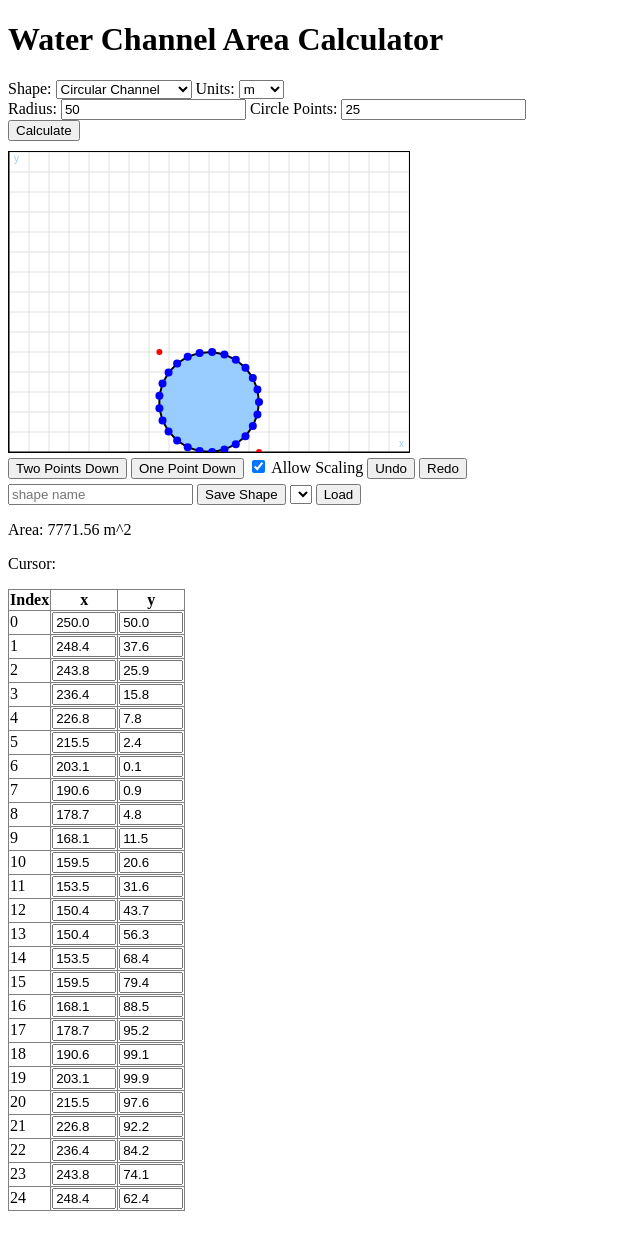
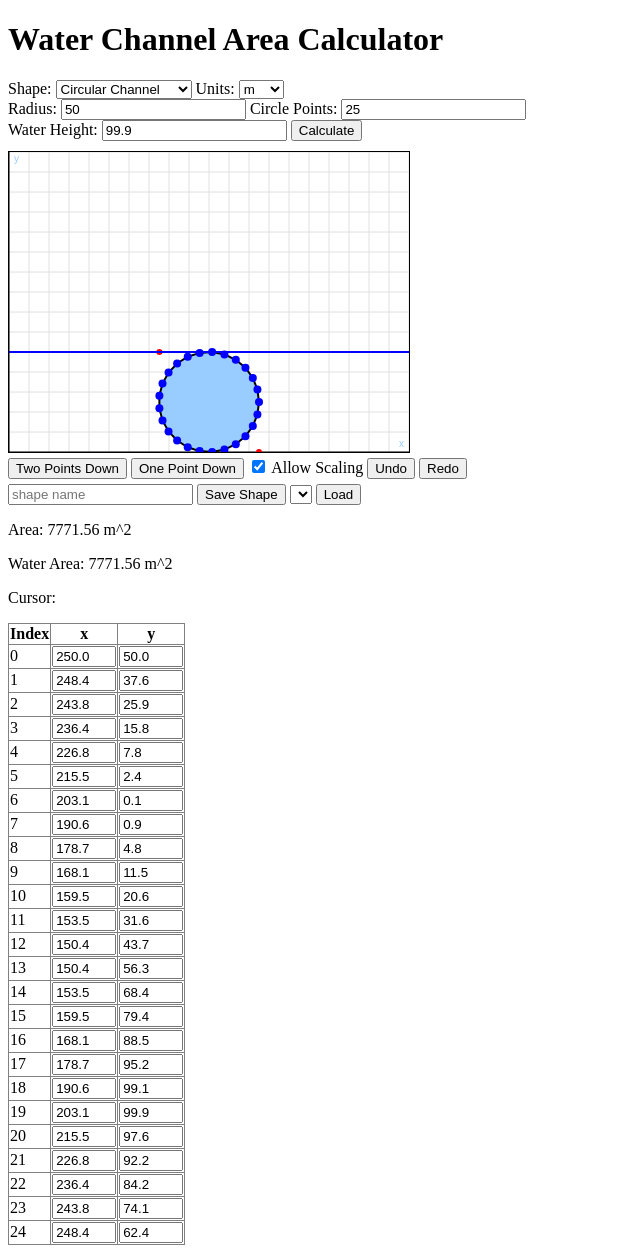
Before and after one commit to techidock/open-source, a Flask app: page / in a window 1280 px wide. Shown: the whole page, without its empty margins (0-640 px from the left). Before the commit the page ends 1211 px from the top, so only its background shows below. Run offline with Flask 3, Linux system fonts and the light colour scheme; data that the repository does not hold is empty.

Commit message:
Add water level area calculation

```diff
--- a/channel_area/templates/index.html
+++ b/channel_area/templates/index.html
@@ -36,6 +36,8 @@
         <input type="number" id="num-points" min="3" value="3" onchange="resetPolygon()">
         <button type="button" onclick="clearPolygon()">Clear Polygon Channel</button>
       </div>
+      <label for="water-height">Water Height:</label>
+      <input type="number" step="any" id="water-height" min="0" oninput="draw()">
       <button onclick="calculateArea()">Calculate</button>
     </form>
     <canvas id="canvas" width="400" height="300" style="border:1px solid #000;margin-top:10px;"></canvas>
@@ -53,6 +55,7 @@
       <button type="button" onclick="loadShape()">Load</button>
     </div>
     <p id="area-display"></p>
+    <p id="water-area-display"></p>
     <p id="cursor-pos">Cursor:</p>
     <table id="points-table" border="1" style="border-collapse:collapse">
       <thead>
@@ -79,13 +82,20 @@
           document.getElementById('radius').value = 50;
           document.getElementById('circle-points').value = 25;
           resetCircle();
+          document.getElementById('water-height').value = (parseFloat(document.getElementById('radius').value) * 2).toFixed(1);
+          waterHeight = parseFloat(document.getElementById('water-height').value);
         } else if (shape == 'rectangle') {
           document.getElementById('width').value = 200;
           document.getElementById('depth').value = 50;
           resetRectangle();
+          document.getElementById('water-height').value = document.getElementById('depth').value;
+          waterHeight = parseFloat(document.getElementById('water-height').value);
         } else if (shape == 'polygon') {
           document.getElementById('num-points').value = 3;
           resetPolygon();
+          var maxH = shapeHeight(points);
+          document.getElementById('water-height').value = maxH.toFixed(1);
+          waterHeight = maxH;
         }
       }
 
@@ -101,6 +111,7 @@
       var scaleEnabled = true;
       var undoStack = [];
       var redoStack = [];
+      var waterHeight = 0;
 
       function init() {
         canvas = document.getElementById('canvas');
@@ -116,6 +127,7 @@
         };
         updateShapeList();
         showFields();
+        waterHeight = parseFloat(document.getElementById('water-height').value) || 0;
         draw();
       }
 
@@ -188,7 +200,13 @@
           ctx.stroke();
         }
 
+        var maxHeight = shapeHeight(pts);
         shapePts = pts;
+        var whInput = document.getElementById('water-height');
+        waterHeight = parseFloat(whInput.value) || 0;
+        waterHeight = clamp(waterHeight, 0, maxHeight);
+        whInput.value = waterHeight.toFixed(1);
+
         for (var i = 0; i < pts.length; i++) {
           var color = (i === editIndex && editShape === shape) ? '#000' : '#0000ff';
           ctx.fillStyle = color;
@@ -211,18 +229,24 @@
         ctx.arc(maxX, maxY, 3, 0, Math.PI * 2);
         ctx.fill();
         ctx.fillStyle = '#99ccff';
+        var yLine = canvas.height - waterHeight;
+        ctx.strokeStyle = '#00f';
+        ctx.beginPath();
+        ctx.moveTo(0, yLine);
+        ctx.lineTo(canvas.width, yLine);
+        ctx.stroke();
+        ctx.strokeStyle = '#000';
         updateCoords(pts);
         var area = polygonArea(pts);
+        var waterPts = clipBelow(pts, yLine);
+        var waterArea = polygonArea(waterPts);
         var units = document.getElementById('units').value;
         document.getElementById('area-display').textContent = 'Area: ' + area.toFixed(2) + ' ' + units + '^2';
+        document.getElementById('water-area-display').textContent = 'Water Area: ' + waterArea.toFixed(2) + ' ' + units + '^2';
       }
 
       function calculateArea() {
-        var shape = document.getElementById('shape').value;
-        var pts = getShapePoints(shape);
-        var area = polygonArea(pts);
-        var units = document.getElementById('units').value;
-        document.getElementById('area-display').textContent = 'Area: ' + area.toFixed(2) + ' ' + units + '^2';
+        draw();
       }
 
       function polygonArea(pts) {
@@ -233,6 +257,36 @@
           sum += pts[i].x * pts[j].y - pts[j].x * pts[i].y;
         }
         return Math.abs(sum / 2);
+      }
+
+      function shapeHeight(pts) {
+        if (pts.length === 0) return 0;
+        var minY = canvas.height;
+        for (var i = 0; i < pts.length; i++) {
+          minY = Math.min(minY, pts[i].y);
+        }
+        return canvas.height - minY;
+      }
+
+      function clipBelow(pts, yLine) {
+        var out = [];
+        for (var i = 0; i < pts.length; i++) {
+          var a = pts[i];
+          var b = pts[(i + 1) % pts.length];
+          var aInside = a.y >= yLine;
+          var bInside = b.y >= yLine;
+          if (aInside && bInside) {
+            out.push(b);
+          } else if (aInside && !bInside) {
+            var x = a.x + (yLine - a.y) * (b.x - a.x) / (b.y - a.y);
+            out.push({x: x, y: yLine});
+          } else if (!aInside && bInside) {
+            var x1 = a.x + (yLine - a.y) * (b.x - a.x) / (b.y - a.y);
+            out.push({x: x1, y: yLine});
+            out.push(b);
+          }
+        }
+        return out;
       }
 
       function addPoint(e) {
@@ -285,6 +339,8 @@
         saveState();
         numPoints = parseInt(document.getElementById('num-points').value) || 3;
         points = defaultPolygon(numPoints);
+        waterHeight = shapeHeight(points);
+        document.getElementById('water-height').value = waterHeight.toFixed(1);
         draw();
       }
 
@@ -311,6 +367,8 @@
           var ang = (i / n) * Math.PI * 2;
           points.push({x: cx + r * Math.cos(ang), y: cy + r * Math.sin(ang)});
         }
+        waterHeight = 2 * r;
+        document.getElementById('water-height').value = waterHeight.toFixed(1);
         draw();
       }
 
@@ -325,6 +383,8 @@
           {x: cx + w/2, y: canvas.height - d},
           {x: cx - w/2, y: canvas.height - d}
         ];
+        waterHeight = d;
+        document.getElementById('water-height').value = waterHeight.toFixed(1);
         draw();
       }
 
```
Also changed, not shown: channel_area/README.md.
